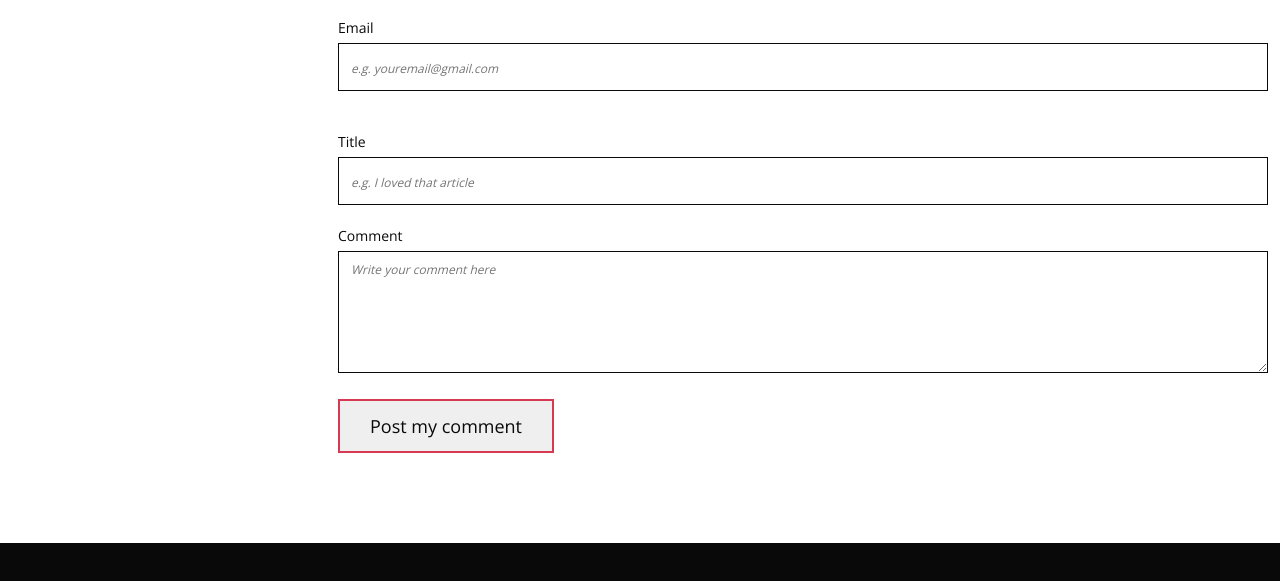
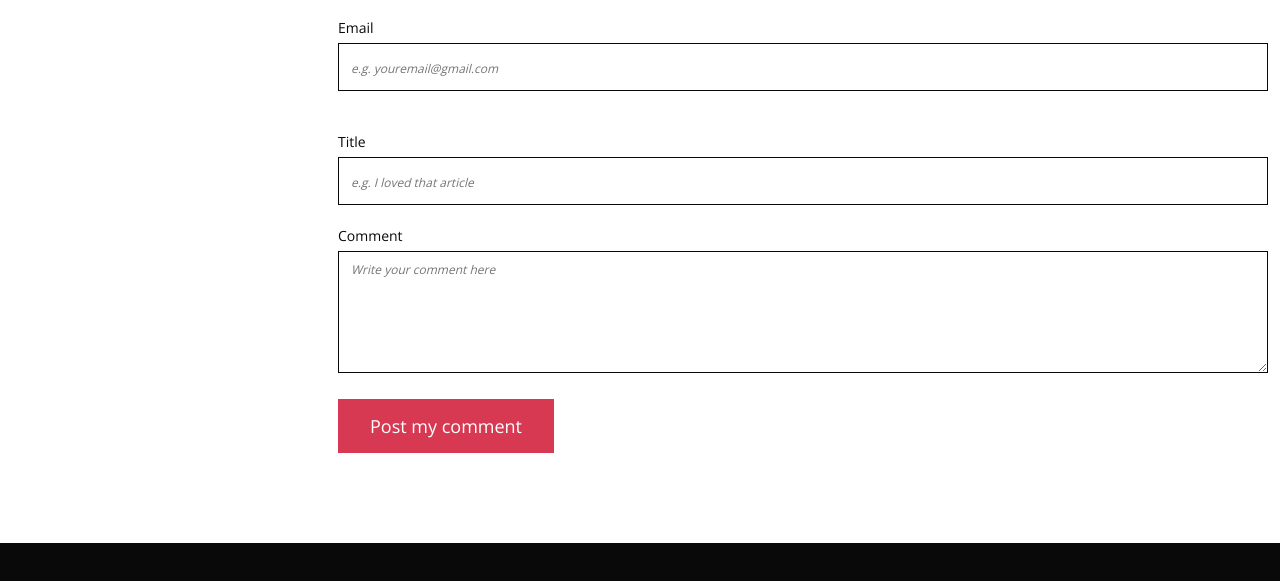
Before and after one commit to ronroeandassociates/holbertonschool-web_front_end, a plain HTML site: page 0x02-form/06-article.html in a window 1280 px wide. Shown: the part 2091-2672 px from the top of the page. Drawn offline with nearby package versions, Linux system fonts and the light colour scheme.

Commit message:
Fixed: forgot to adjust the button hover property
In the /* Base section, after the hover state of the button
Target the button-primary class
Property: color, Value: point to the variable color-white
Property: background, Value: point to the variable color-primary
Target the hover state of the button-primary class
Property: color, Value: point to the variable color-primary
Property: background, Value: point to the variable color-white

```diff
--- a/0x02-form/06-styles.css
+++ b/0x02-form/06-styles.css
@@ -305,6 +305,16 @@ a:active {
   background: var(--button-hover-background);
   transition-duration: var(--transition-duration);
   transition-property: color, background-color;
+}
+
+.button-primary {
+  color: var(--color-white);
+  background: var(--color-primary);
+}
+
+.button-primary:hover {
+  color: var(--color-primary);
+  background: var(--color-white);
 }
 
 /* Helpers
```
